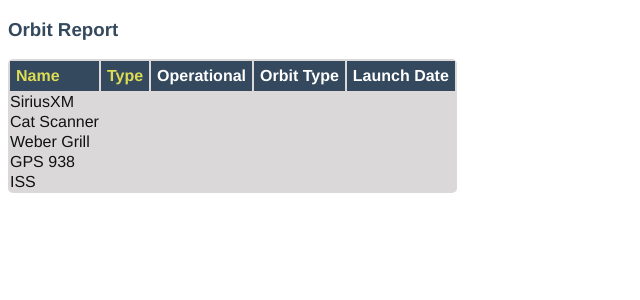
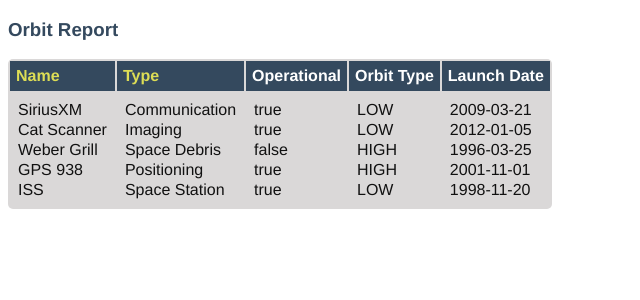
Before and after one commit to kgeiger08/orbit-report, an Angular app: page / in a window 1280 px wide. Shown: the top 300 px of the page, without its empty margins (0-640 px from the left). Built offline with nearby package versions, Linux system fonts and the light colour scheme.

Commit message:
finished Display Table of Satellites

```diff
--- a/src/app/orbit-list/orbit-list.component.html
+++ b/src/app/orbit-list/orbit-list.component.html
@@ -7,5 +7,9 @@
       <th>Orbit Type</th>
       <th>Launch Date</th>
    </tr>
-   <tr *ngFor="let satellite of satellites">{{satellite.name}}</tr>
+   <td><tr *ngFor="let satellite of satellites">{{satellite.name}}</tr></td>
+   <td><tr *ngFor="let satellite of satellites">{{satellite.type}}</tr></td>
+   <td><tr *ngFor="let satellite of satellites">{{satellite.operational}}</tr></td>
+   <td><tr *ngFor="let satellite of satellites">{{satellite.orbitType}}</tr></td>
+   <td><tr *ngFor="let satellite of satellites">{{satellite.launchDate}}</tr></td>
 </table>
```
